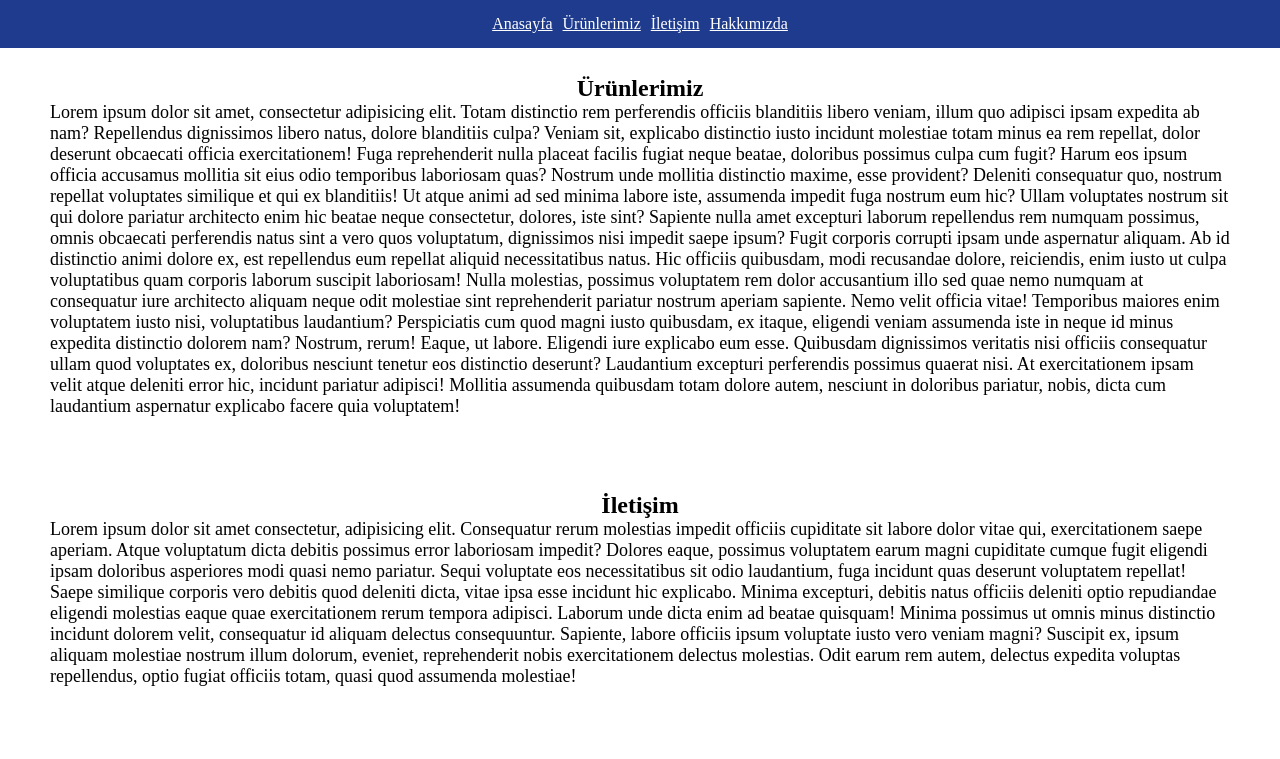
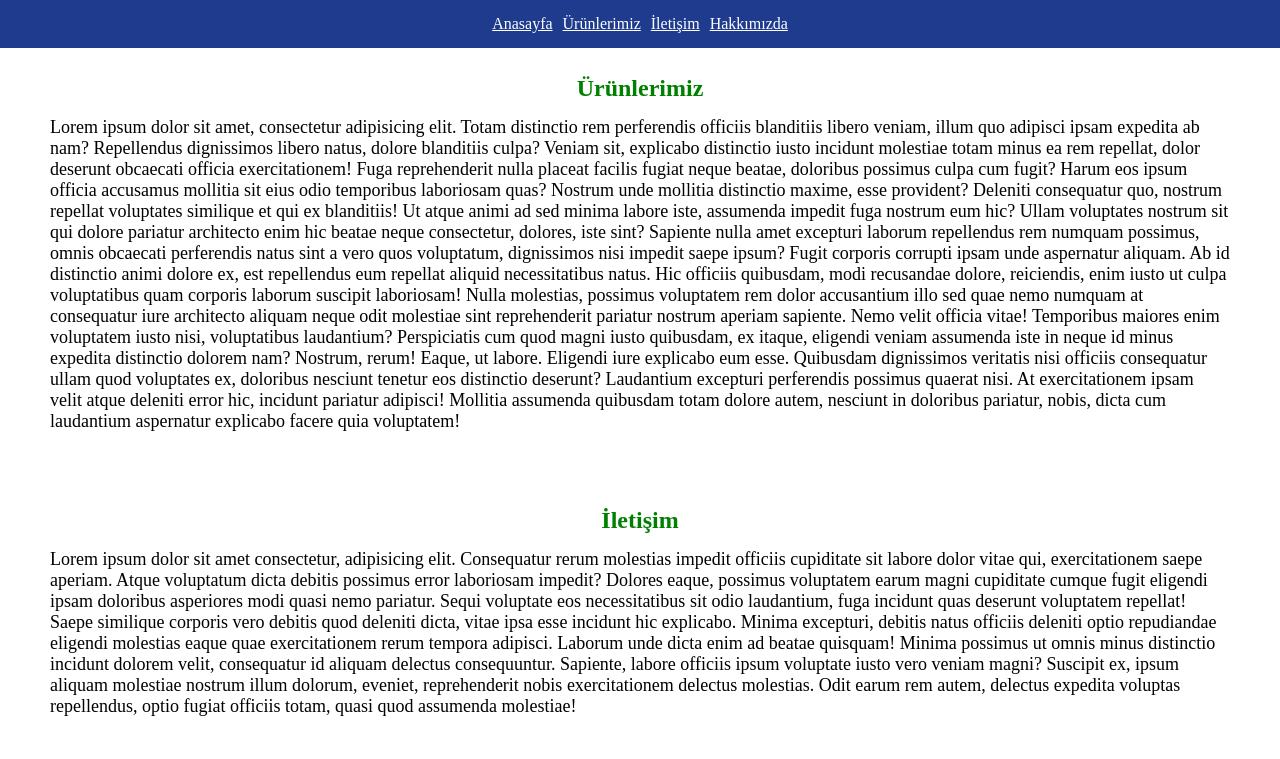
Before and after one commit to cengizcmataraci/ismek-git-example-project, a plain HTML site: page index.html in a window 1280 px wide. Shown: the top 759 px of the page. Drawn offline with Linux system fonts and the light colour scheme.

Commit message:
i-11001: change color of titles

```diff
--- a/styles.css
+++ b/styles.css
@@ -54,9 +54,11 @@ section {
 
 section h2 {
     text-align: center;
+    color: green;
 }
 
 section p {
+    margin-top: 15px;
     font-size: 18px;
 }
 
```
